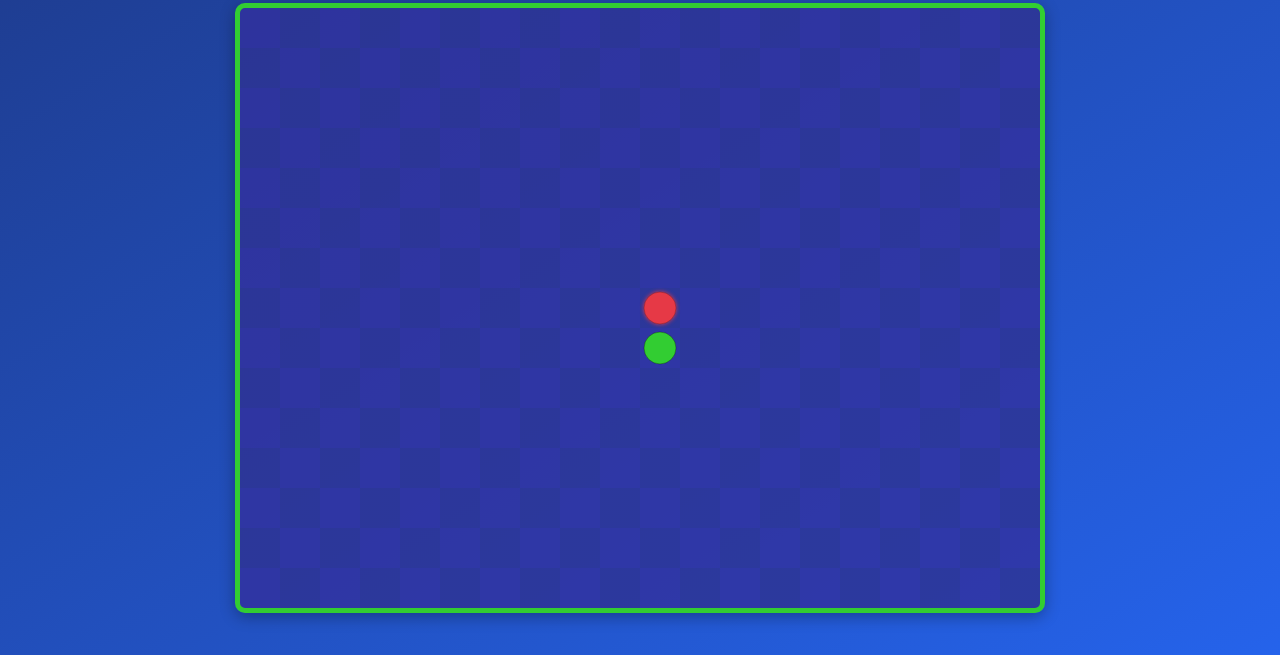
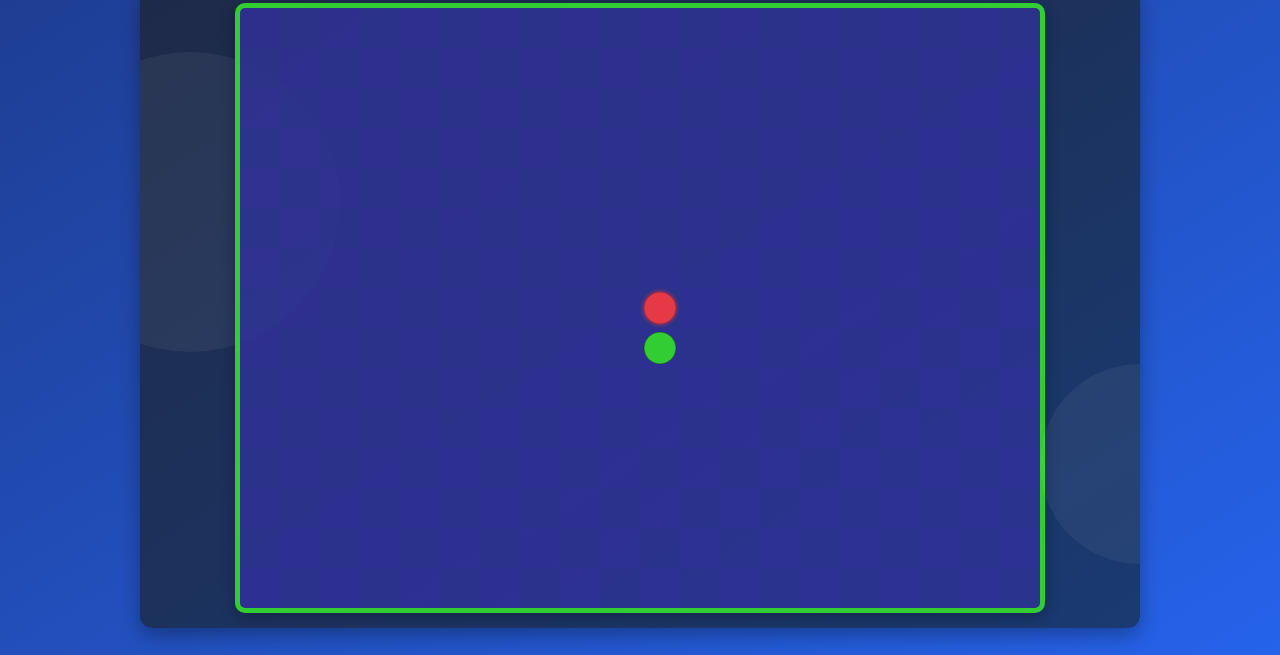
Before and after one commit to Montyssimo/monty, a plain HTML site: page games/snake/snakegame.html in a window 1280 px wide. Shown: the part 145-800 px from the top of the page. Drawn offline with Linux system fonts and the light colour scheme; sample sign-in values are in the browser's storage.

Commit message:
hadikpozadie

```diff
--- a/games/snake/snakegame.css
+++ b/games/snake/snakegame.css
@@ -18,6 +18,45 @@ h1 {
     text-shadow: 1px 1px 4px rgba(0, 0, 0, 0.8);
     font-size: 2.5rem;
     color: #fff;
+}
+
+.container {
+    position: relative;
+    width: 80%;
+    max-width: 1000px;
+    height: 80%;
+    background: linear-gradient(to bottom right, #1E2A48, #1A3A72);
+    border-radius: 12px;
+    box-shadow: 0 8px 20px rgba(0, 0, 0, 0.3);
+    display: flex;
+    justify-content: center;
+    align-items: center;
+    overflow: hidden;
+    transition: height 0.6s ease-in-out;
+}
+
+/* Decorative Circles */
+.container::before,
+.container::after {
+    content: '';
+    position: absolute;
+    border-radius: 50%;
+    background: rgba(255, 255, 255, 0.05);
+    z-index: 0;
+}
+
+.container::before {
+    width: 300px;
+    height: 300px;
+    top: 10%;
+    left: -100px;
+}
+
+.container::after {
+    width: 200px;
+    height: 200px;
+    bottom: 10%;
+    right: -100px;
 }
 
 /* Hracie pole */
--- a/games/snake/snakegame.html
+++ b/games/snake/snakegame.html
@@ -7,12 +7,14 @@
     <link rel="stylesheet" href="./snakegame.css">
 </head>
 <body>
-    <h1>Snake Game</h1>
+    <h1>Snake by Kucík</h1>
+<div class="container">
     <div id="game-container">
         <svg id="snake-svg" xmlns="http://www.w3.org/2000/svg" width="800" height="600" viewBox="0 0 800 600" fill="none">
             <!-- Dynamické segmenty hada -->
         </svg>
     </div>
+</div>
     <script src="./snakegame.js"></script>
     <script src="/games/snake/auth-check.js" defer></script>
 
```
